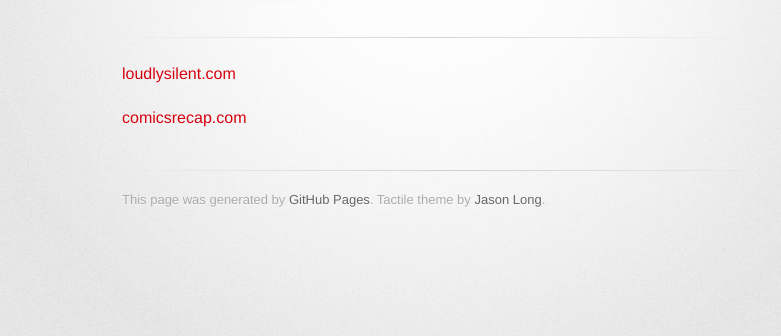
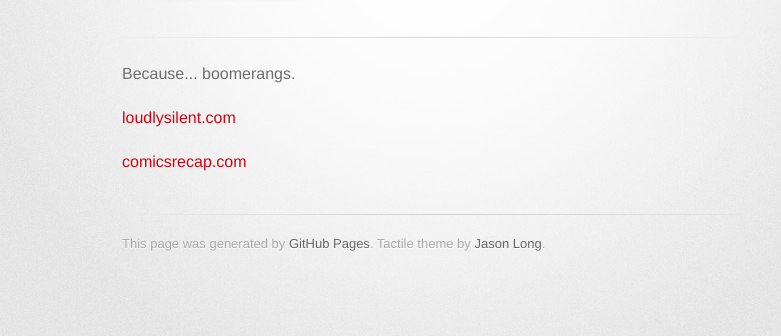
Before and after one commit to loudlysilent/loudlysilent.github.io, a plain HTML site: page index.html in a window 1280 px wide. Shown: the part 178-514 px from the top of the page, without its empty margins (208-989 px from the left). Drawn offline with Linux system fonts and the light colour scheme; a web font is replaced by a local one.

Commit message:
Update index.html

```diff
--- a/index.html
+++ b/index.html
@@ -29,6 +29,7 @@
         <hr>
 
         <section id="main_content">
+        <p>Because... boomerangs.</p>
           <p><a href="http://loudlysilent.com">loudlysilent.com</a></p>
 
 <p><a href="http://comicsrecap.com">comicsrecap.com</a></p>
```
